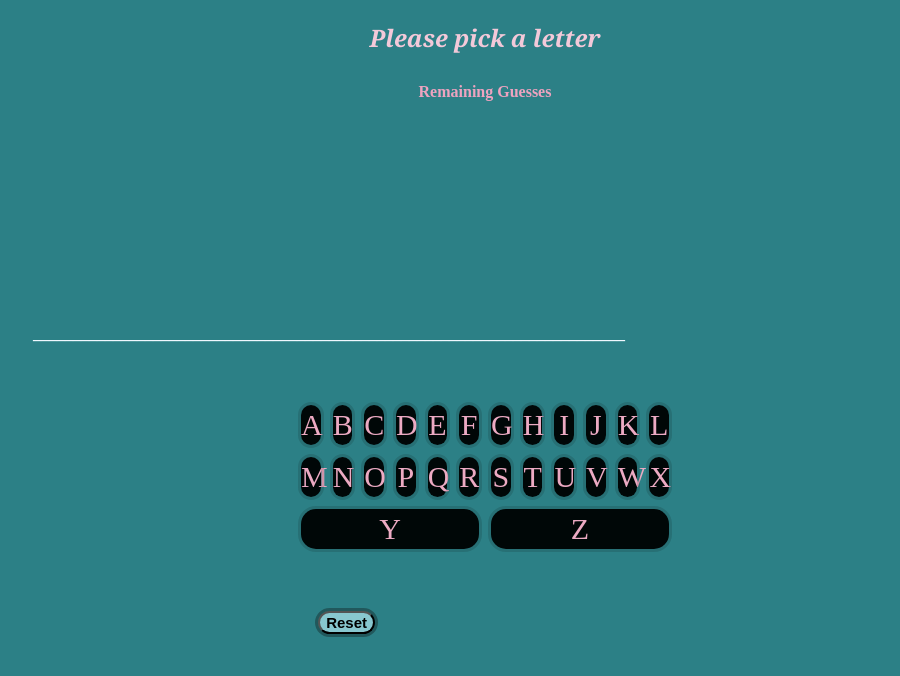
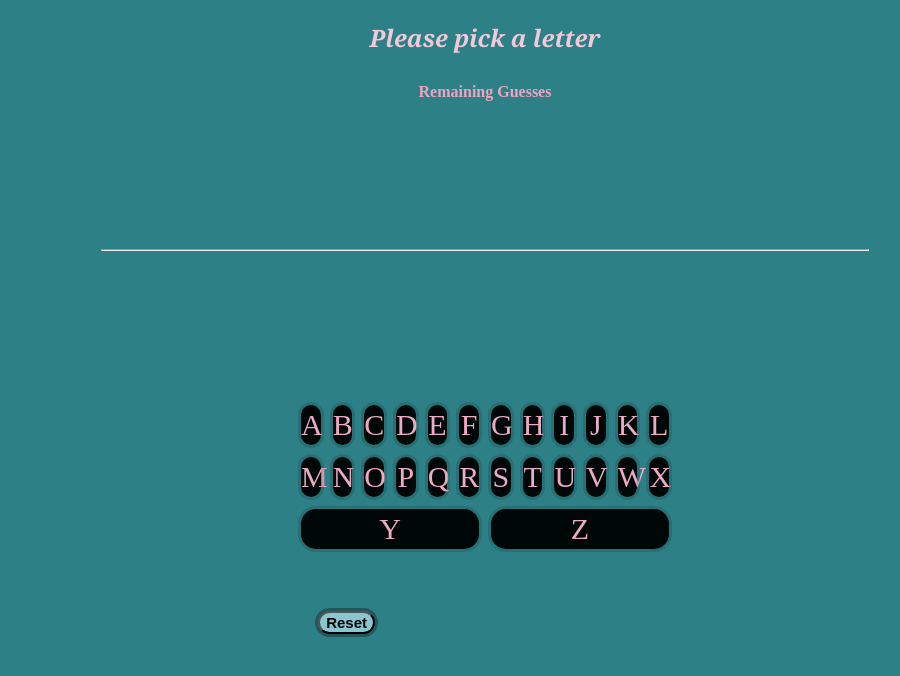
Before and after one commit to Anita9948/Hangman, a plain HTML site: page index.html in a window 1280 px wide. Shown: the part 116-792 px from the top of the page, without its empty margins (155-1055 px from the left). Drawn offline with Linux system fonts and the light colour scheme; a web font is replaced by a local one.

Commit message:
add hr for line

```diff
--- a/index.html
+++ b/index.html
@@ -15,12 +15,12 @@
     <h1>Welcome To Hangman!!!</h1>
     <h2>Can you win with 6 guesses? Let's find out!</h2>
     <h3>Please pick a letter</h3>
-    <h4>__________________________________________________________________________</h4>
 
     <main>
         <div id="incorrect">Remaining Guesses</div>
         <div class="word"></div>
         <div id="main-letters"></div>
+        <hr>
     </main>
 
     <div><button id="reset">Reset</button></div>
```
